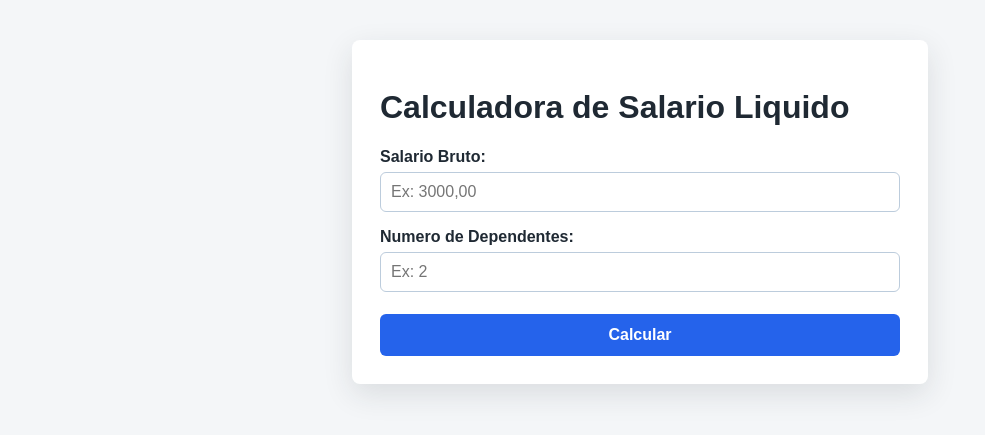
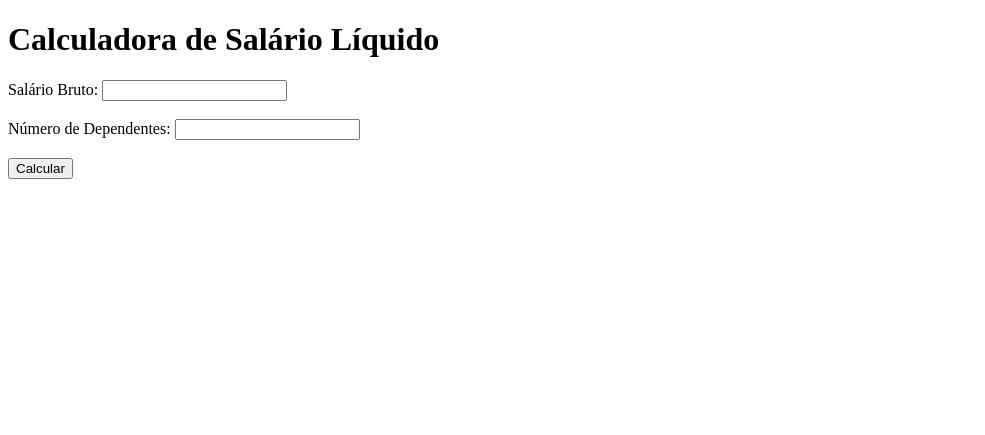
Before and after one commit to hendel2408/calculadora-salario, a Flask app: page / in a window 1280 px wide. Shown: the top 435 px of the page, without its empty margins (0-985 px from the left). Run offline with Flask 3, Linux system fonts and the light colour scheme.

Commit message:
Atividade calculadora de salário com Flask

```diff
--- a/app.py
+++ b/app.py
@@ -1,43 +1,6 @@
 from flask import Flask, render_template, request
 
 app = Flask(__name__)
-
-ALIQUOTA_INSS = 0.08
-LIMITE_IR = 2500.00
-ALIQUOTA_IR = 0.15
-VALOR_POR_DEPENDENTE = 200.00
-
-
-def converter_salario(valor):
-    return float(valor.strip().replace(",", "."))
-
-
-@app.template_filter("moeda")
-def formatar_moeda(valor):
-    texto = f"{valor:,.2f}"
-    return texto.replace(",", "X").replace(".", ",").replace("X", ".")
-
-
-def calcular_salario_liquido(salario_bruto, dependentes):
-    if salario_bruto < 0:
-        raise ValueError("O salario nao pode ser negativo.")
-
-    if dependentes < 0:
-        raise ValueError("O numero de dependentes nao pode ser negativo.")
-
-    inss = salario_bruto * ALIQUOTA_INSS
-    ir = salario_bruto * ALIQUOTA_IR if salario_bruto > LIMITE_IR else 0
-    desconto_dependentes = dependentes * VALOR_POR_DEPENDENTE
-    salario_liquido = salario_bruto - inss - ir + desconto_dependentes
-
-    return {
-        "salario_bruto": salario_bruto,
-        "dependentes": dependentes,
-        "inss": inss,
-        "ir": ir,
-        "desconto_dependentes": desconto_dependentes,
-        "salario_liquido": salario_liquido,
-    }
 
 
 @app.route("/")
@@ -48,16 +11,27 @@ def index():
 @app.route("/resultado", methods=["POST"])
 def resultado():
     try:
-        salario = converter_salario(request.form["salario"])
+        salario = float(request.form["salario"])
         dependentes = int(request.form["dependentes"])
-        resultado_calculo = calcular_salario_liquido(salario, dependentes)
-    except (ValueError, KeyError):
-        return render_template(
-            "form.html",
-            erro="Erro: insira valores validos e nao negativos.",
-        )
+    except ValueError:
+        return "Erro: Insira valores válidos."
 
-    return render_template("resultado.html", resultado=resultado_calculo)
+    if salario < 0:
+        return "Erro: O salário não pode ser negativo."
+
+    if dependentes < 0:
+        return "Erro: O número de dependentes não pode ser negativo."
+
+    inss = salario * 0.08
+
+    if salario > 2500:
+        ir = salario * 0.15
+    else:
+        ir = 0
+
+    resultado = salario - inss - ir + (dependentes * 200)
+
+    return f"Salário líquido: R$ {resultado:.2f}"
 
 
 if __name__ == "__main__":
--- a/templates/form.html
+++ b/templates/form.html
@@ -2,84 +2,23 @@
 <html lang="pt-BR">
 <head>
     <meta charset="UTF-8">
-    <meta name="viewport" content="width=device-width, initial-scale=1.0">
-    <title>Calculadora de Salario Liquido</title>
-    <style>
-        body {
-            font-family: Arial, sans-serif;
-            margin: 40px;
-            background: #f4f6f8;
-            color: #1f2933;
-        }
-
-        main {
-            max-width: 520px;
-            margin: 0 auto;
-            background: #ffffff;
-            padding: 28px;
-            border-radius: 8px;
-            box-shadow: 0 10px 30px rgba(31, 41, 51, 0.12);
-        }
-
-        label {
-            display: block;
-            margin-top: 16px;
-            font-weight: bold;
-        }
-
-        input {
-            width: 100%;
-            box-sizing: border-box;
-            margin-top: 6px;
-            padding: 10px;
-            border: 1px solid #bcccdc;
-            border-radius: 6px;
-            font-size: 16px;
-        }
-
-        button {
-            width: 100%;
-            margin-top: 22px;
-            padding: 12px;
-            border: 0;
-            border-radius: 6px;
-            background: #2563eb;
-            color: #ffffff;
-            font-size: 16px;
-            font-weight: bold;
-            cursor: pointer;
-        }
-
-        button:hover {
-            background: #1d4ed8;
-        }
-
-        .erro {
-            margin-top: 16px;
-            padding: 12px;
-            border-radius: 6px;
-            background: #fee2e2;
-            color: #991b1b;
-        }
-    </style>
+    <title>Calculadora de Salário Líquido</title>
 </head>
 <body>
-    <main>
-        <h1>Calculadora de Salario Liquido</h1>
+    <h1>Calculadora de Salário Líquido</h1>
 
-        {% if erro %}
-            <p class="erro">{{ erro }}</p>
-        {% endif %}
+    <form action="/resultado" method="post">
+        <label>Salário Bruto:</label>
+        <input type="text" name="salario">
 
-        <form action="/resultado" method="post">
-            <label for="salario">Salario Bruto:</label>
-            <input type="text" id="salario" name="salario" placeholder="Ex: 3000,00" required>
+        <br><br>
 
-            <label for="dependentes">Numero de Dependentes:</label>
-            <input type="number" id="dependentes" name="dependentes" min="0" step="1" placeholder="Ex: 2" required>
+        <label>Número de Dependentes:</label>
+        <input type="number" name="dependentes">
 
-            <button type="submit">Calcular</button>
-        </form>
-    </main>
+        <br><br>
+
+        <input type="submit" value="Calcular">
+    </form>
 </body>
 </html>
```
Also changed, not shown: templates/resultado.html (deleted, +0 -79 lines).
